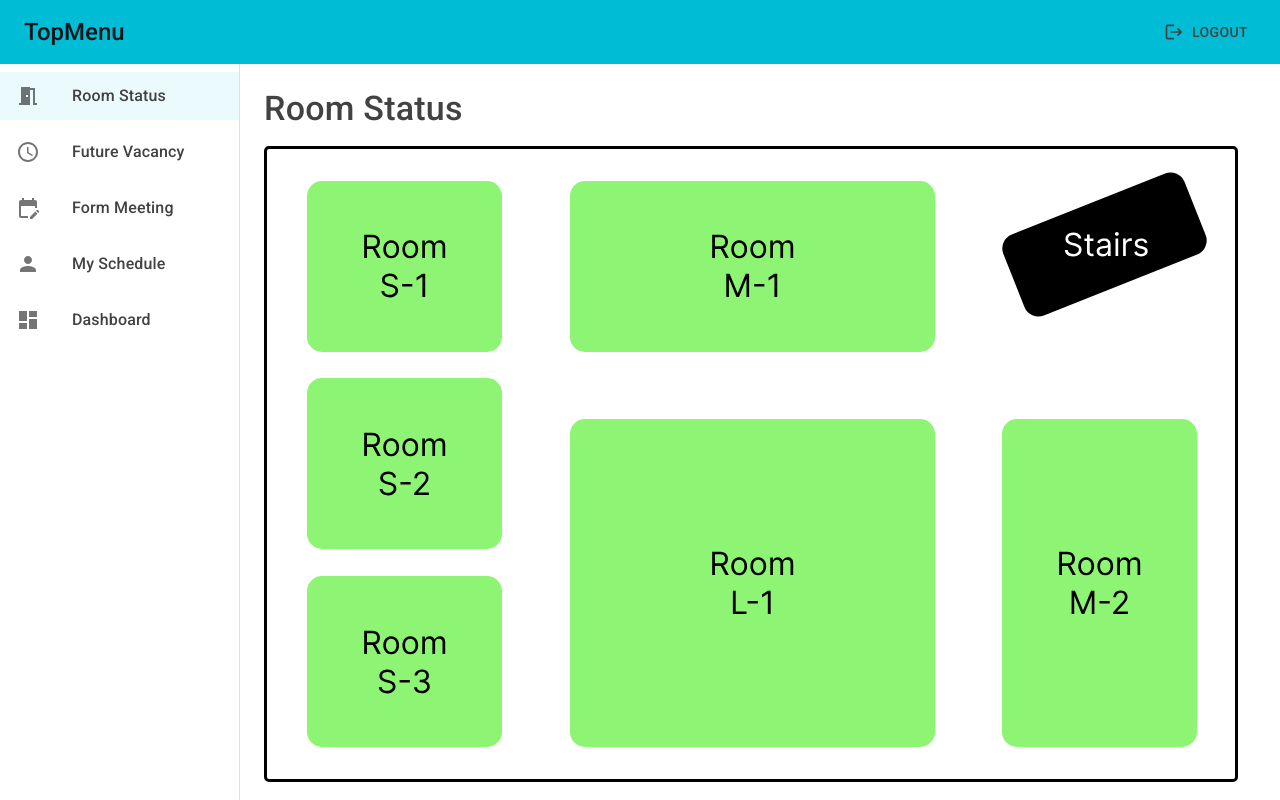
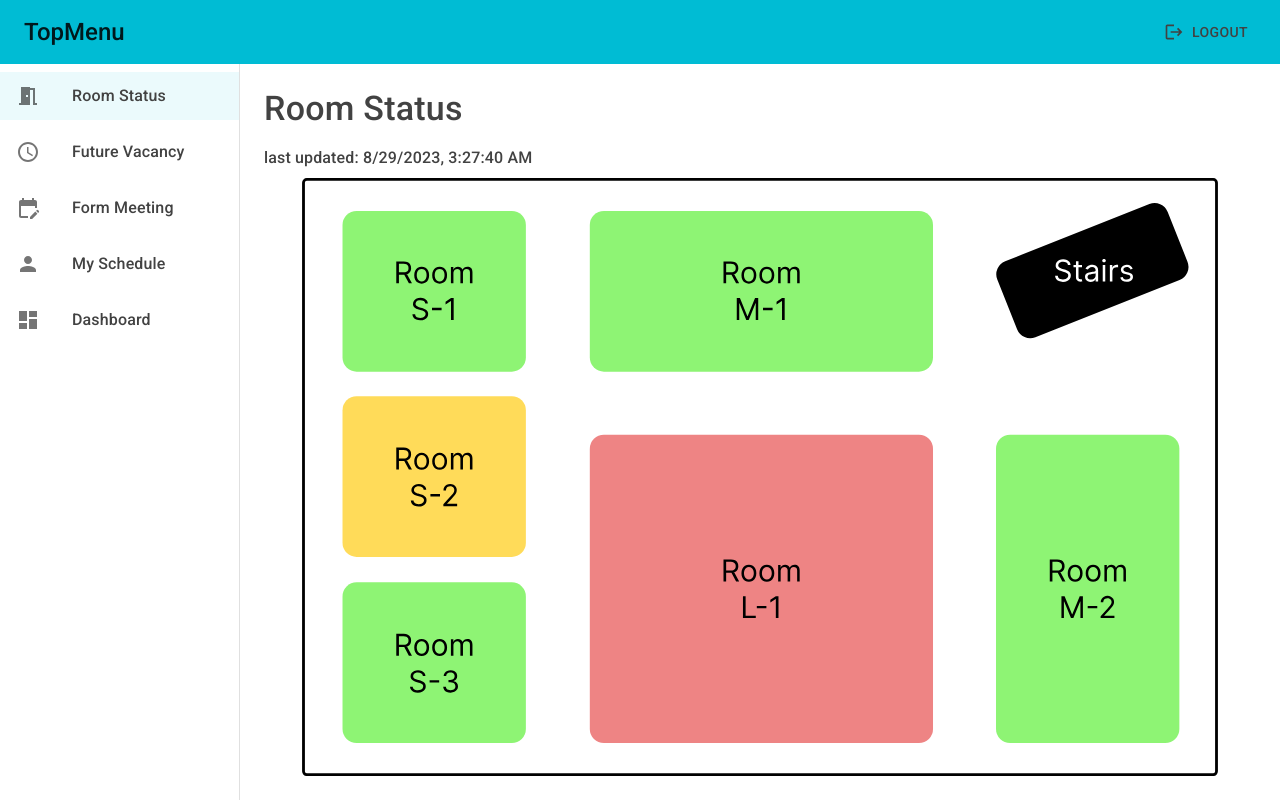
Before and after one commit to Joy-Honchan/conference-system, a React (Create React App) app: page / in a window 1280 px wide. Built offline with nearby package versions, Linux system fonts and the light colour scheme.

Commit message:
style: make svg resize and fit container in RoomStatus

```diff
--- a/src/components/template/SideBar.tsx
+++ b/src/components/template/SideBar.tsx
@@ -77,7 +77,13 @@ export default function SideBar({ children }: { children: ReactNode }) {
       </Drawer>
       <Box
         component="main"
-        sx={{ p: 3, display: 'flex', flexDirection: 'column', flexGrow: 1 }}
+        sx={{
+          p: 3,
+          display: 'flex',
+          flexDirection: 'column',
+          flexGrow: 1,
+          flexWrap: 'wrap'
+        }}
       >
         <Toolbar />
         {RouteConfig[selectedId].pageTitle ? (
--- a/src/images/RoomMap.tsx
+++ b/src/images/RoomMap.tsx
@@ -22,9 +22,10 @@ const RoomMap = ({
 }: Room_mapProps) => {
   return (
     <svg
-      width="974"
-      height="636"
+      width="inherit"
+      height="inherit"
       viewBox="0 0 974 636"
+      preserveAspectRatio="xMidYMin meet"
       fill="none"
       xmlns="http://www.w3.org/2000/svg"
     >
@@ -35,7 +36,7 @@ const RoomMap = ({
         height="633"
         rx="3.5"
         stroke="black"
-        stroke-width="3"
+        strokeWidth="3"
       />
       <rect
         x="43"
--- a/src/pages/RoomStatus.tsx
+++ b/src/pages/RoomStatus.tsx
@@ -1,15 +1,25 @@
 import Box from '@mui/material/Box'
+import Typography from '@mui/material/Typography'
 import RoomMap from 'images/RoomMap'
 export default function RoomStatus() {
   return (
-    <Box>
+    <Box
+      sx={{
+        flexGrow: 1,
+        display: 'flex',
+        flexDirection: 'column'
+      }}
+    >
+      <Typography variant="body1" sx={{ marginBottom: 1 }}>
+        last updated: {new Date().toLocaleString()}
+      </Typography>
       <RoomMap
         roomS1={'available'}
-        roomS2={'available'}
+        roomS2={'scheduled'}
         roomS3={'available'}
         roomM1={'available'}
         roomM2={'available'}
-        roomL1={'available'}
+        roomL1={'occupied'}
       />
     </Box>
   )
```
